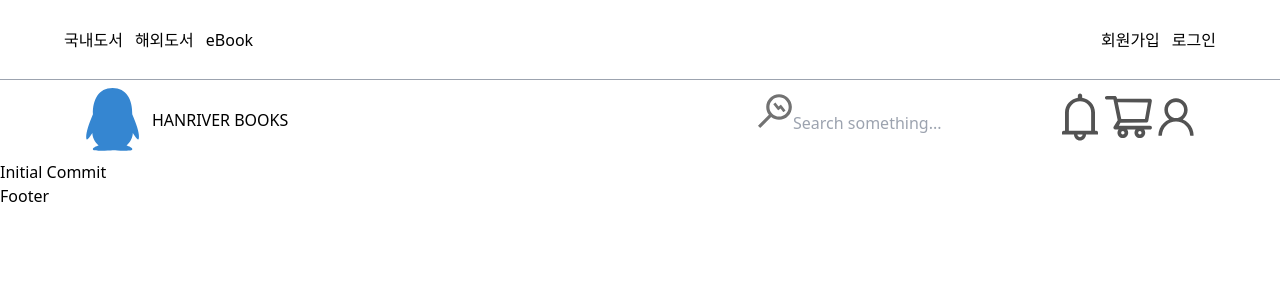
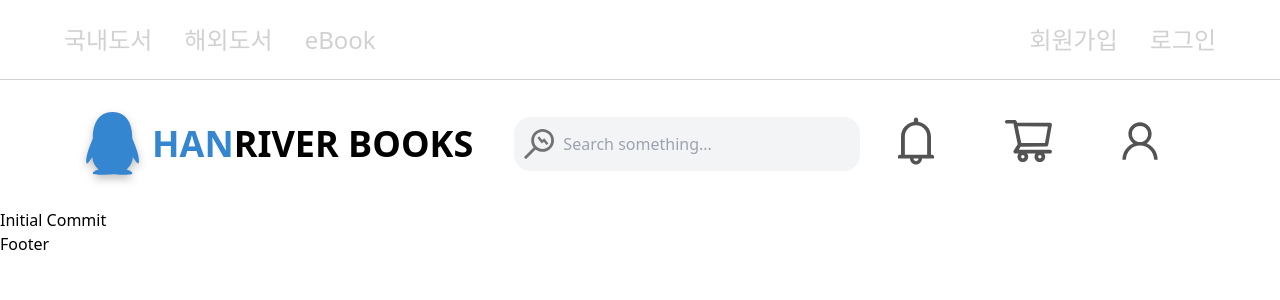
Before and after one commit to HanriverProject/frontend, a Next.js app in the folder client/: page / in a window 1280 px wide. Shown: the top 300 px of the page. Built offline with nearby package versions, Linux system fonts and the light colour scheme.

Commit message:
feat: Header 컴포넌트 css 입히기 및 중복되는 코드 로직 분리

```diff
--- a/client/src/components/layouts/Header.tsx
+++ b/client/src/components/layouts/Header.tsx
@@ -10,55 +10,91 @@ import notify from '@/assets/icons/notify.svg';
 
 interface HeaderProps {}
 
+const categorys = ['국내도서', '해외도서', 'eBook'];
+const headerTopRight = ['회원가입', '로그인'];
+
+type HeaderListItemProps = {
+  text: string;
+};
+
+const HeaderListItem = ({ text }: HeaderListItemProps) => {
+  return (
+    <li>
+      <Link href="#">
+        <span className="text-2xl text-slate-lightgrey">{text}</span>
+      </Link>
+    </li>
+  );
+};
+
 const Header: FC<HeaderProps> = ({}) => {
+  const logoDropShadow = {
+    filter: 'drop-shadow(0px 4px 4px rgba(0, 0, 0, 0.25))',
+  };
   return (
     <header className="flex flex-col w-full">
       <section
         id="header-top"
-        className="flex items-center justify-between w-full h-20 py-2 px-16 border-b border-b-gray-400"
+        className="flex items-center justify-between w-full h-20 py-2 px-16 border-b border-b-slate-lightgrey"
       >
         <div id="header-top-left">
-          <ul className="flex gap-3">
-            <li>
-              <Link href="#">국내도서</Link>
-            </li>
-            <li>
-              <Link href="#">해외도서</Link>
-            </li>
-            <li>
-              <Link href="#">eBook</Link>
-            </li>
+          <ul className="flex gap-8">
+            {categorys.map((category, index) => (
+              <HeaderListItem key={index} text={category} />
+            ))}
           </ul>
         </div>
 
         <div id="header-top-right">
-          <ul className="flex gap-3">
-            <li>
-              <Link href="#">회원가입</Link>
-            </li>
-            <li>
-              <Link href="#">로그인</Link>
-            </li>
+          <ul className="flex gap-8">
+            {headerTopRight.map((text, index) => (
+              <li key={index}>
+                <Link href="#">
+                  <span className="text-2xl text-slate-lightgrey">{text}</span>
+                </Link>
+              </li>
+            ))}
           </ul>
         </div>
       </section>
       <section
         id="header-bottom"
-        className="flex items-center w-full h-20 py-2 px-20 justify-between"
+        className="flex items-center w-full py-8 px-20 justify-between"
       >
-        <div id="header-bottom-left" className="flex items-center gap-2">
-          <Image src={logo} width={64} height={64} alt="Logo Image" />
-          <h2>HANRIVER BOOKS</h2>
-        </div>
-        <div id="header-bottom-right" className="flex itmes-center gap-8">
-          <div id="header-searchbar">
+        <Link href="/" as={'image'}>
+          <div id="header-bottom-left" className="flex items-center gap-2">
+            <Image
+              src={logo}
+              width={64}
+              height={64}
+              style={logoDropShadow}
+              alt="Logo Image"
+            />
+            <div className="font-bold text-4xl">
+              <span className="text-accent-blue">HAN</span>
+              RIVER BOOKS
+            </div>
+          </div>
+        </Link>
+        <div
+          id="header-bottom-right"
+          className="flex itmes-center justify-between gap-8 w-3/10 "
+        >
+          <div
+            id="header-searchbar"
+            className="flex items-center p-2 border rounded-2xl border-gray-100 bg-gray-100"
+          >
             <button>
               <Image src={search} width={36} height={36} alt="Search Icon" />
             </button>
-            <input type="text" placeholder="Search something..." />
+            <input
+              type="text"
+              placeholder="Search something..."
+              className="w-80 ml-2 bg-transparent"
+            />
           </div>
-          <div>
-            <ul className="flex justify-evenly">
+          <div className="w-full">
+            <ul className="flex w-full gap-16">
               <li>
                 <button>
                   <Image
@@ -68,9 +104,13 @@ const Header: FC<HeaderProps> = ({}) => {
                     alt="Notify Icon"
                   />
                 </button>
+              </li>
+              <li>
                 <button>
                   <Image src={cart} width={48} height={48} alt="Cart Icon" />
                 </button>
+              </li>
+              <li>
                 <button>
                   <Image
                     src={mypage}
```
